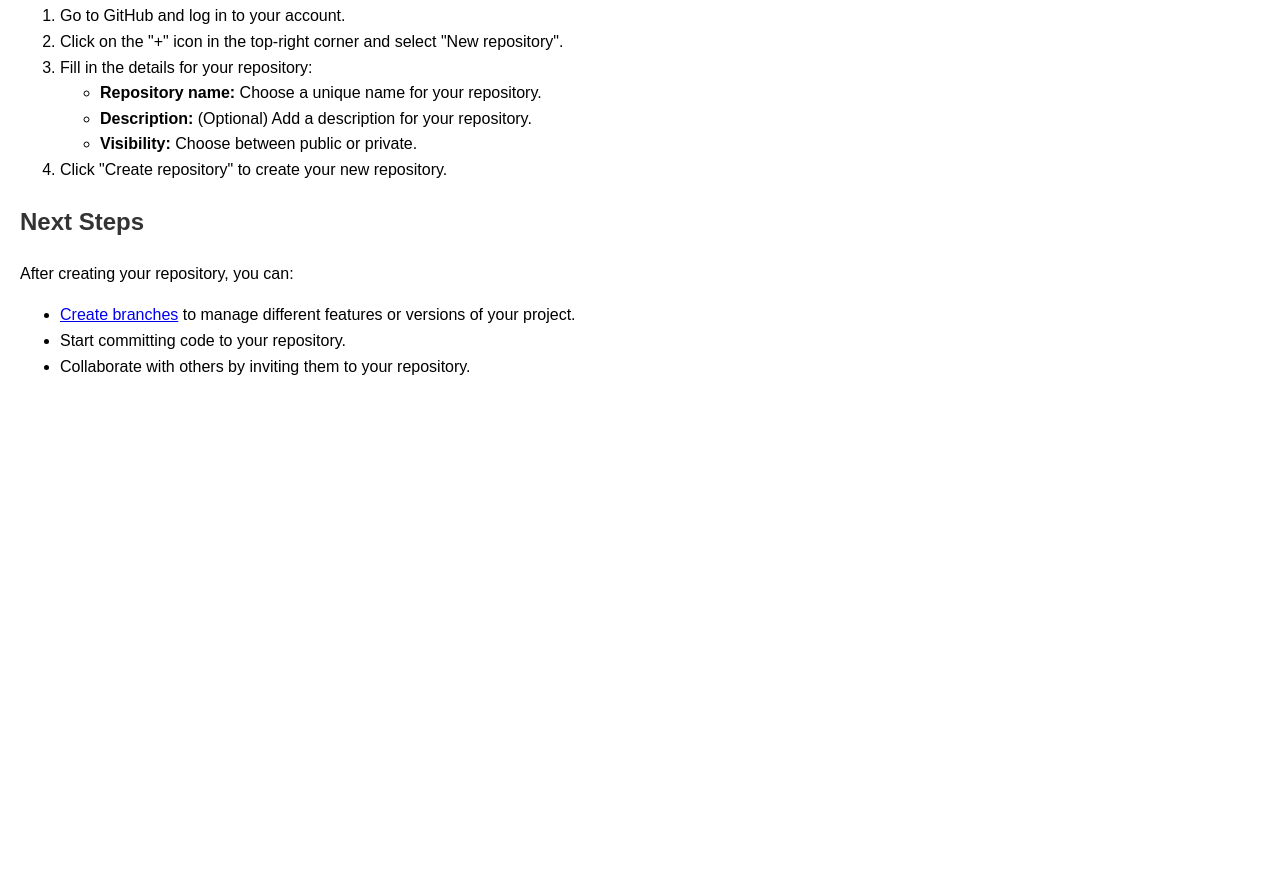
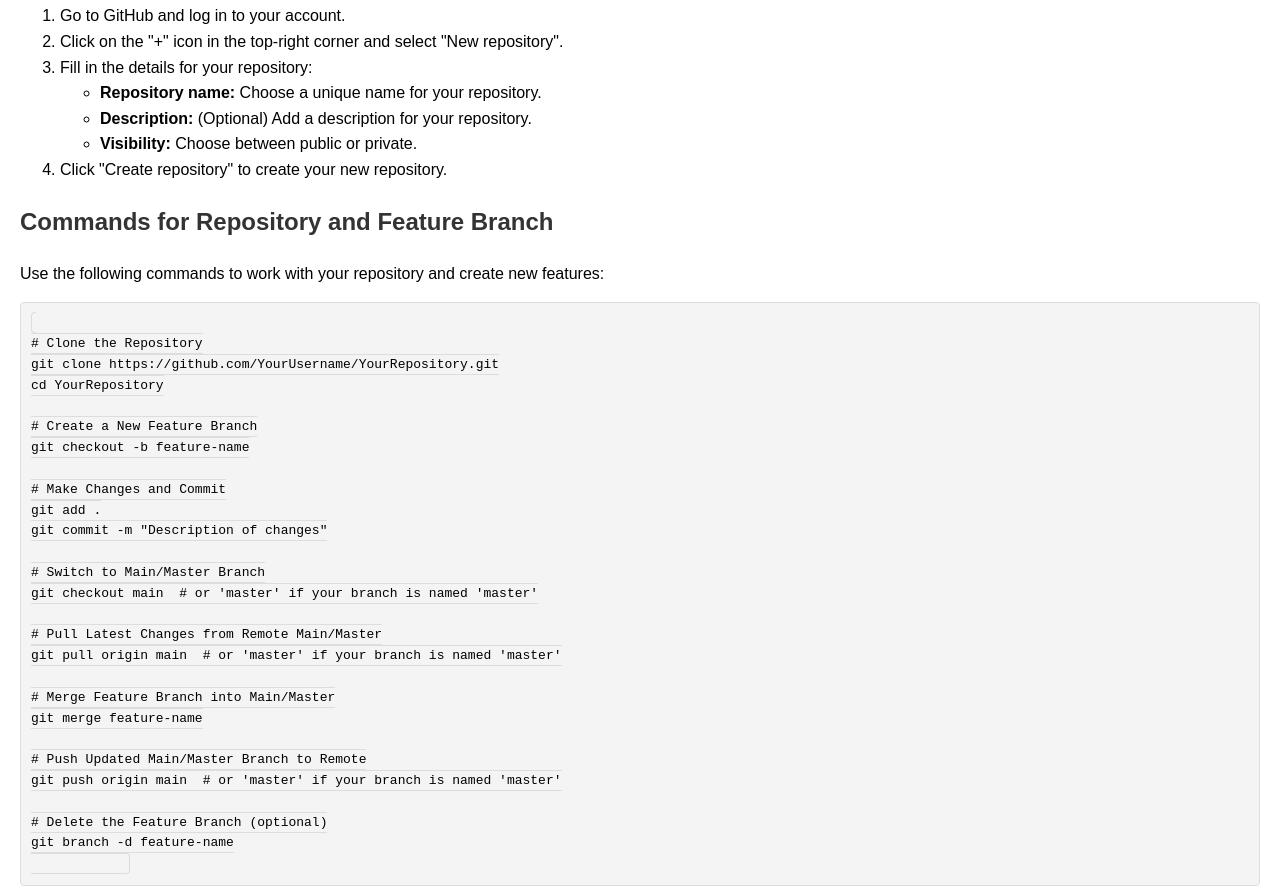
Before and after one commit to Manoj-Kumar-BV/GitHub-Steps, a plain HTML site: page creating-repository.html in a window 1280 px wide. Shown: the part 236-1126 px from the top of the page. Before the commit the page ends 800 px from the top, so only its background shows below. Drawn offline with Linux system fonts and the light colour scheme.

Commit message:
Updated Contents of Creating-Repository-Page

```diff
--- a/creating-repository.html
+++ b/creating-repository.html
@@ -59,6 +59,38 @@
             </ol>
         </section>
 
+        <section id="commands">
+            <h2>Commands for Repository and Feature Branch</h2>
+            <p>Use the following commands to work with your repository and create new features:</p>
+            <pre><code>
+# Clone the Repository
+git clone https://github.com/YourUsername/YourRepository.git
+cd YourRepository
+
+# Create a New Feature Branch
+git checkout -b feature-name
+
+# Make Changes and Commit
+git add .
+git commit -m "Description of changes"
+
+# Switch to Main/Master Branch
+git checkout main  # or 'master' if your branch is named 'master'
+
+# Pull Latest Changes from Remote Main/Master
+git pull origin main  # or 'master' if your branch is named 'master'
+
+# Merge Feature Branch into Main/Master
+git merge feature-name
+
+# Push Updated Main/Master Branch to Remote
+git push origin main  # or 'master' if your branch is named 'master'
+
+# Delete the Feature Branch (optional)
+git branch -d feature-name
+            </code></pre>
+        </section>
+
         <section id="next-steps">
             <h2>Next Steps</h2>
             <p>After creating your repository, you can:</p>
```
